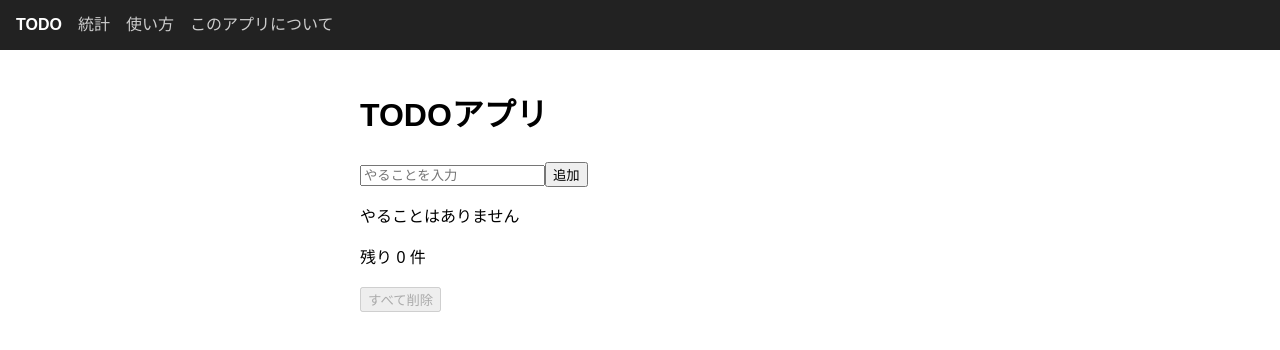
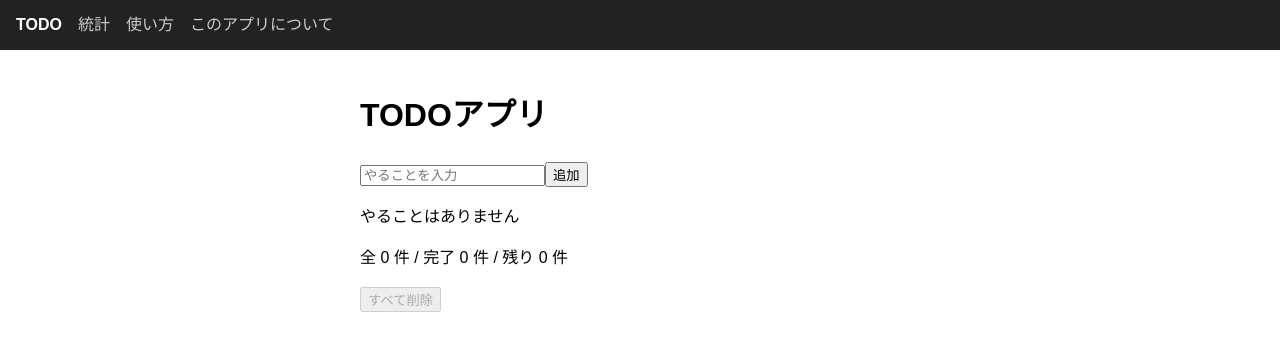
Before and after one commit to chorcode/todo-app1020, a Next.js app: page / in a window 1280 px wide. Shown: the top 350 px of the page. Built offline with nearby package versions, Linux system fonts and the light colour scheme.

Commit message:
feat: 完了件数と全体数を表示

```diff
--- a/components/TodoApp.jsx
+++ b/components/TodoApp.jsx
@@ -31,13 +31,15 @@ export default function TodoApp() {
   }
 
 
-  const remaining = todos.filter((todo) => !todo.done).length
+  const total = todos.length
+  const completed = todos.filter((todo) => todo.done).length
+  const remaining = total - completed
 
   return (
     <div>
       <TodoForm onAdd={addTodo} />
       <TodoList todos={todos} onToggle={toggleTodo} onDelete={deleteTodo} />
-      <p>残り {remaining} 件</p>
+      <p>全 {total} 件 / 完了 {completed} 件 / 残り {remaining} 件</p>
       <button onClick={clearAll} disabled={todos.length === 0}>
         すべて削除
       </button>
```
